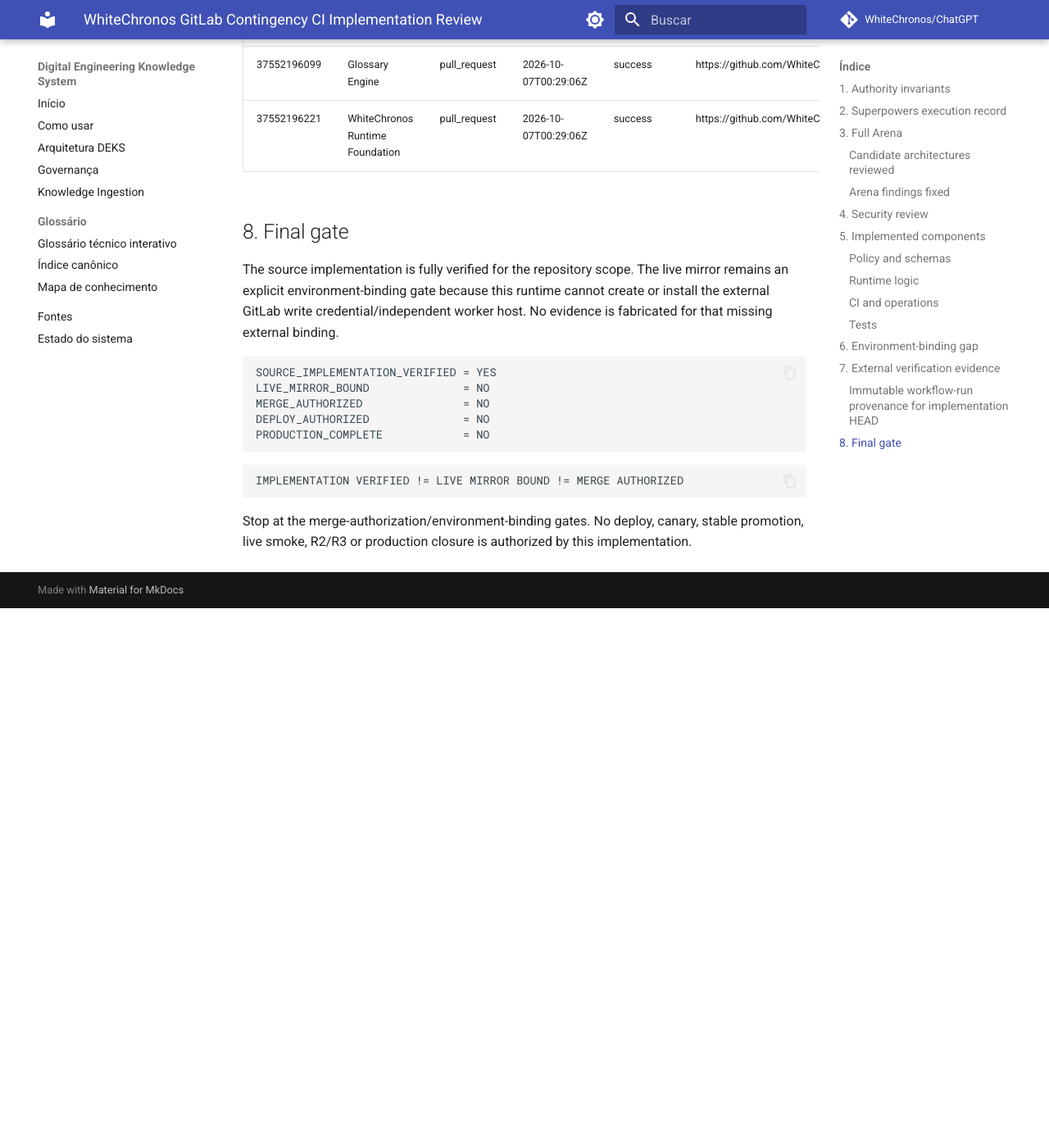
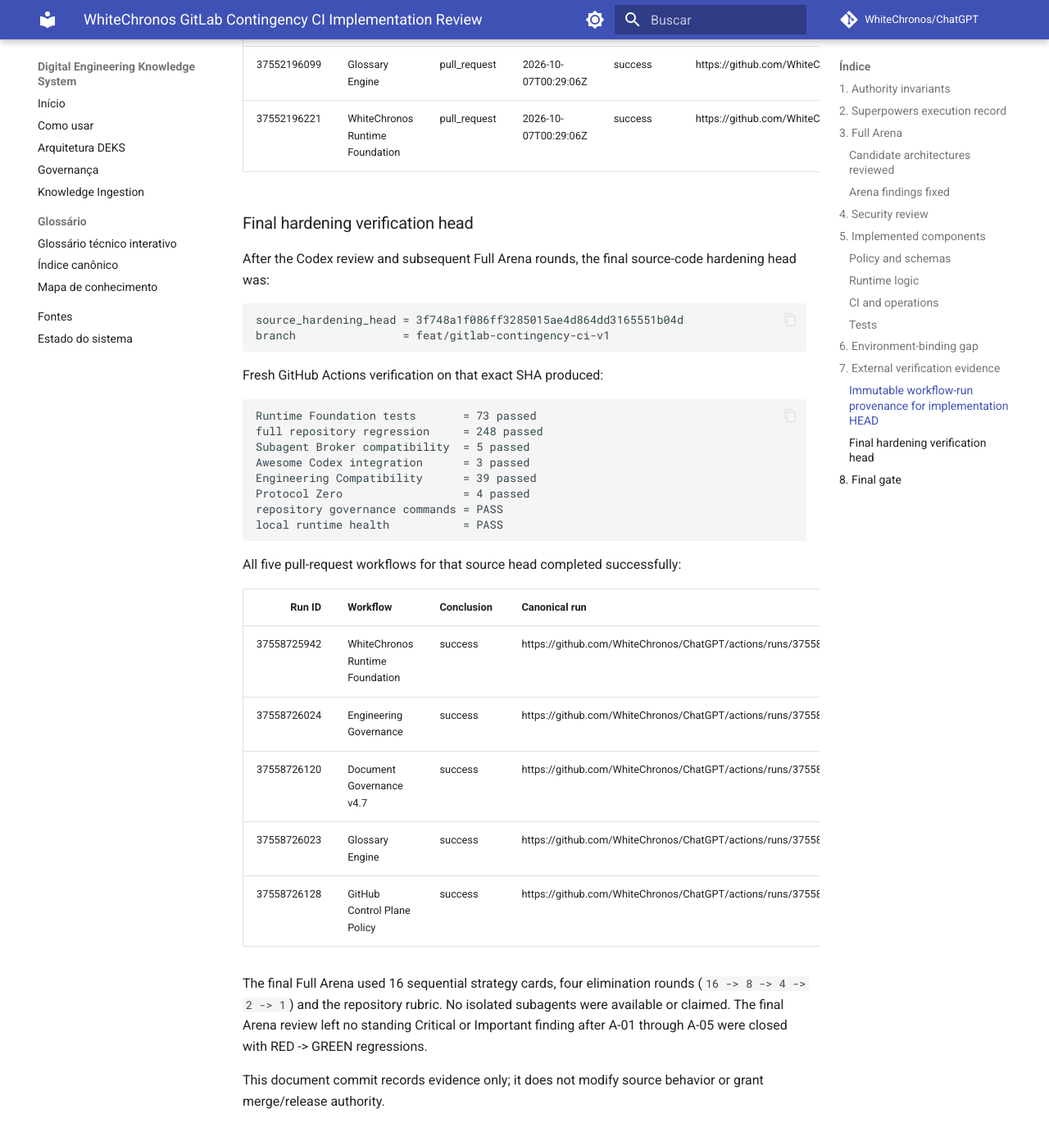
Before and after one commit to WhiteChronos/ChatGPT, an MkDocs documentation site: the page built from docs/superpowers/reviews/2026-10-05-whitechronos-gitlab-contingency-ci-review.md, in a window 1280 px wide and 1400 px high, scrolled down 6333 px. Shown: the top 1392 px of the window at 82% size. Built offline with MkDocs 1.6.1 and Material for MkDocs 9.7.7, drawn with Linux system fonts in a browser that asks for light colours; comment, search, counter and statistics services are not loaded; before the commit the page ends 7075 px from its top, so only the background shows below that.

Commit message:
docs: record final GitLab contingency hardening evidence

````diff
--- a/docs/superpowers/reviews/2026-10-05-whitechronos-gitlab-contingency-ci-review.md
+++ b/docs/superpowers/reviews/2026-10-05-whitechronos-gitlab-contingency-ci-review.md
@@ -253,6 +253,49 @@
 | 37552196099 | Glossary Engine | pull_request | 2026-10-07T00:29:06Z | success | https://github.com/WhiteChronos/ChatGPT/actions/runs/37552196099 |
 | 37552196221 | WhiteChronos Runtime Foundation | pull_request | 2026-10-07T00:29:06Z | success | https://github.com/WhiteChronos/ChatGPT/actions/runs/37552196221 |
 
+
+### Final hardening verification head
+
+After the Codex review and subsequent Full Arena rounds, the final source-code
+hardening head was:
+
+```text
+source_hardening_head = 3f748a1f086ff3285015ae4d864dd3165551b04d
+branch                = feat/gitlab-contingency-ci-v1
+```
+
+Fresh GitHub Actions verification on that exact SHA produced:
+
+```text
+Runtime Foundation tests       = 73 passed
+full repository regression     = 248 passed
+Subagent Broker compatibility  = 5 passed
+Awesome Codex integration      = 3 passed
+Engineering Compatibility      = 39 passed
+Protocol Zero                  = 4 passed
+repository governance commands = PASS
+local runtime health           = PASS
+```
+
+All five pull-request workflows for that source head completed successfully:
+
+| Run ID | Workflow | Conclusion | Canonical run |
+| ---: | --- | --- | --- |
+| 37558725942 | WhiteChronos Runtime Foundation | success | https://github.com/WhiteChronos/ChatGPT/actions/runs/37558725942 |
+| 37558726024 | Engineering Governance | success | https://github.com/WhiteChronos/ChatGPT/actions/runs/37558726024 |
+| 37558726120 | Document Governance v4.7 | success | https://github.com/WhiteChronos/ChatGPT/actions/runs/37558726120 |
+| 37558726023 | Glossary Engine | success | https://github.com/WhiteChronos/ChatGPT/actions/runs/37558726023 |
+| 37558726128 | GitHub Control Plane Policy | success | https://github.com/WhiteChronos/ChatGPT/actions/runs/37558726128 |
+
+The final Full Arena used 16 sequential strategy cards, four elimination rounds
+(`16 -> 8 -> 4 -> 2 -> 1`) and the repository rubric. No isolated subagents
+were available or claimed. The final Arena review left no standing Critical or
+Important finding after A-01 through A-05 were closed with RED -> GREEN
+regressions.
+
+This document commit records evidence only; it does not modify source behavior
+or grant merge/release authority.
+
 ## 8. Final gate
 
 The source implementation is fully verified for the repository scope. The live
````
